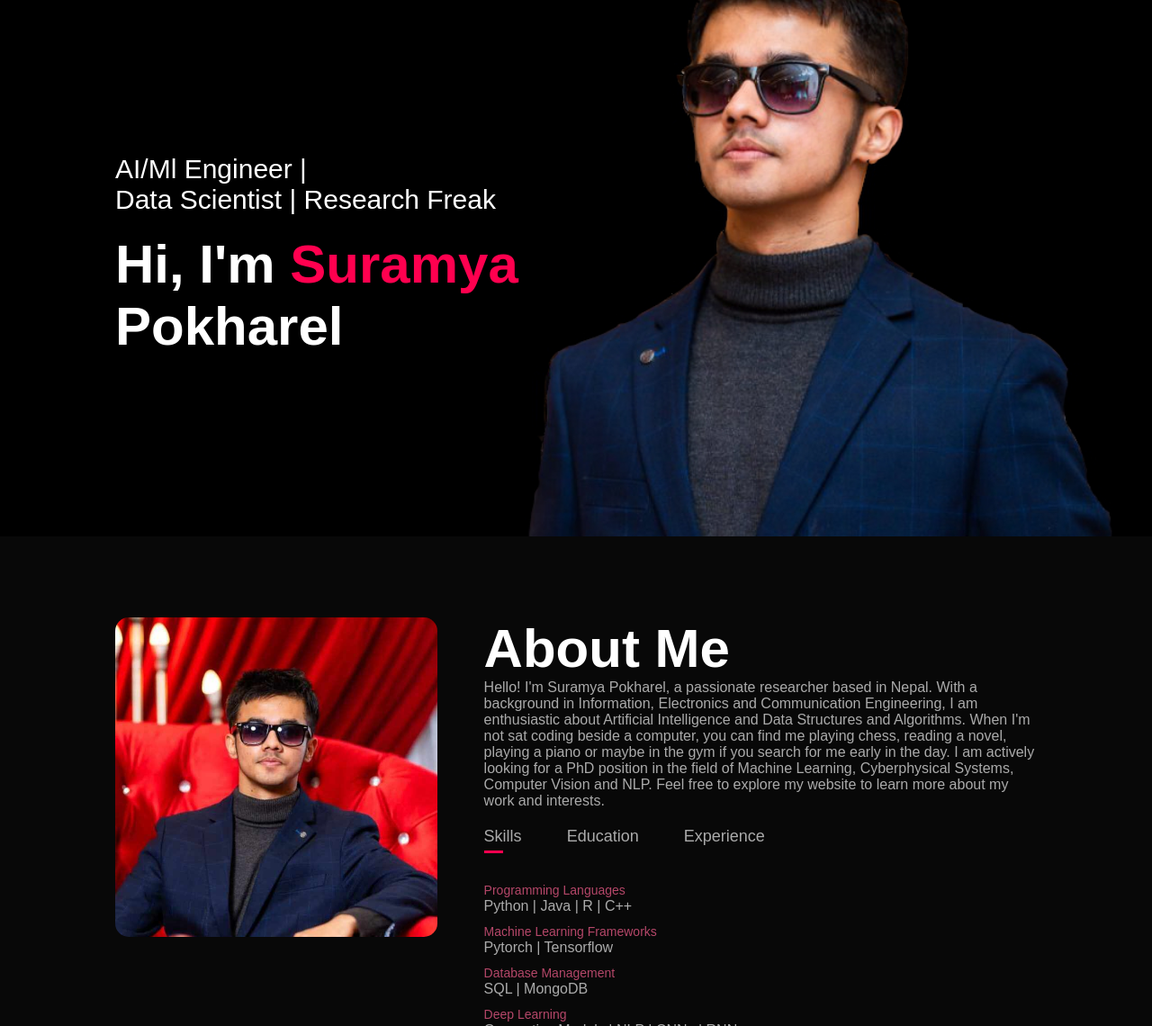
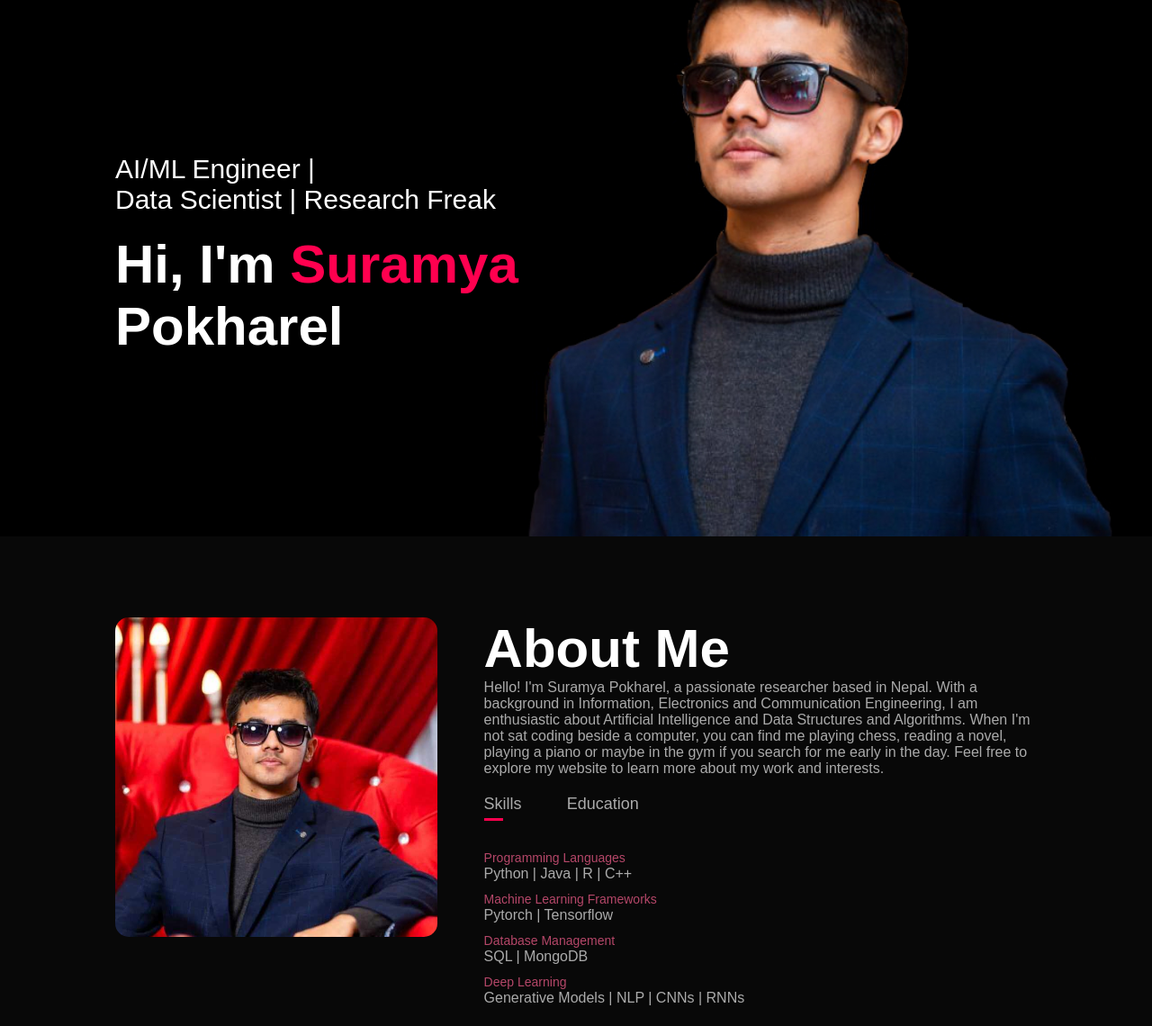
Before and after one commit to SuramyaP/Suramya-Website, a plain HTML site: page index.html in a window 1280 px wide. Shown: the part 204-1344 px from the top of the page at 90% size. Drawn offline with Linux system fonts and the light colour scheme.

Commit message:
Updated the title error

```diff
--- a/index.html
+++ b/index.html
@@ -29,7 +29,7 @@
                     <i class="fa-solid fa-bars" onclick="openmenu()"></i>
                 </nav>
                 <div class="header-text">
-                    <p> AI/Ml Engineer |<br>Data Scientist | Research Freak</p>
+                    <p> AI/ML Engineer |<br>Data Scientist | Research Freak</p>
                     <h1>Hi, I'm <span>Suramya</span> <br> Pokharel</h1>
                 </div>
             </div>
@@ -46,12 +46,11 @@
                         <p>Hello! I'm Suramya Pokharel, a passionate researcher based in Nepal.
                         With a background in Information, Electronics and Communication Engineering, I am enthusiastic about Artificial Intelligence and Data Structures and Algorithms.
                         When I'm not sat coding beside a computer, you can find me playing chess, reading a novel, playing a piano or maybe in the gym if you search for me early in the day.
-                        I am actively looking for a PhD position in the field of Machine Learning, Cyberphysical Systems, Computer Vision and NLP.
                         Feel free to explore my website to learn more about my work and interests.</p>
                         <div class="tab-titles">
                             <p class="tab-links active-link" onclick="opentab('skills')">Skills</p>
                             <p class="tab-links" onclick="opentab('education')">Education</p>
-                            <p class= "tab-links" onclick="opentab('experience')">Experience</p>
+                            <!-- <p class= "tab-links" onclick="opentab('experience')">Experience</p> -->
                         </div>
                         <div class="tab-contents active-tab" id="skills">
                             <ul>
```
